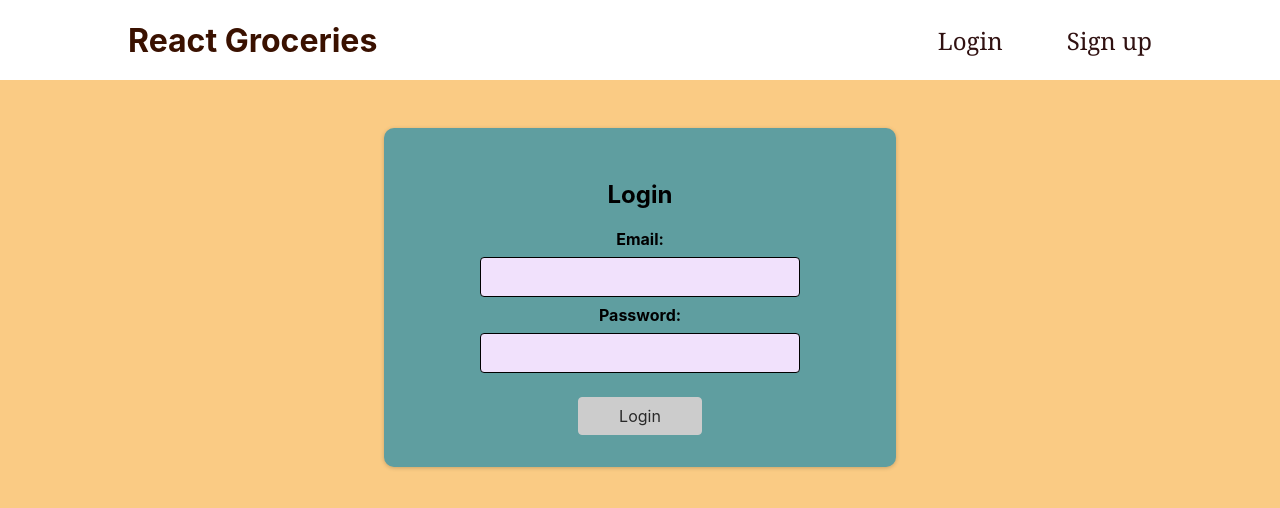
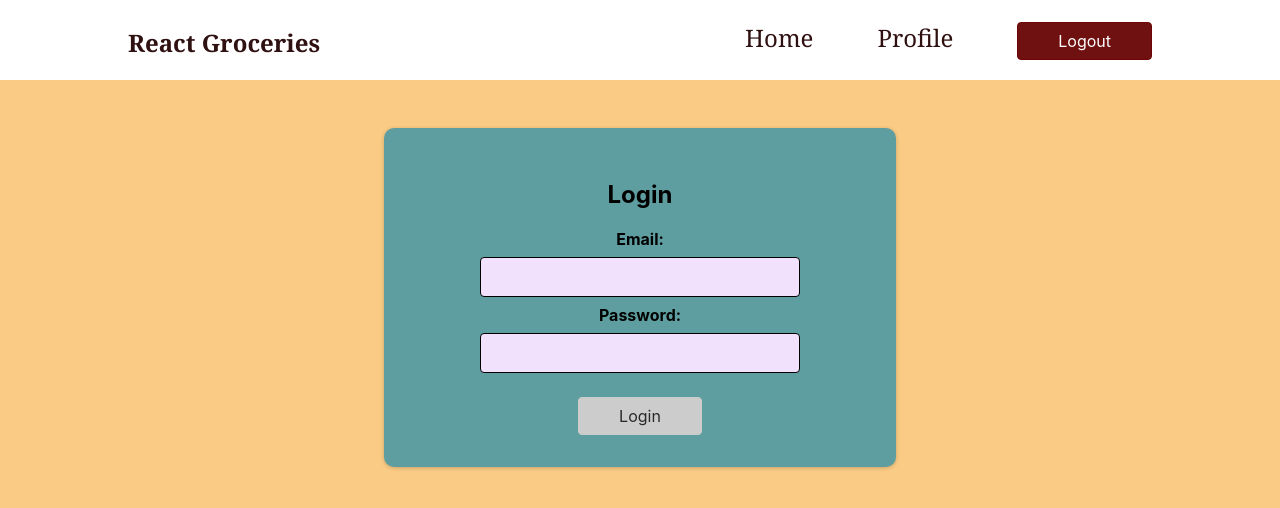
Before and after one commit to maggie-lw/portfolio-groceries, a Next.js app: page /log-in in a window 1280 px wide. Shown: the top 508 px of the page. Built offline with nearby package versions, Linux system fonts and the light colour scheme; no server answers; sample sign-in values are in the browser's storage.

Commit message:
+ Protected pages and AuthGuard

```diff
--- /dev/null
+++ b/components/Auth/AuthGuard.js
@@ -0,0 +1,28 @@
+import AuthContext from "../store/auth-context";
+import { useContext, useEffect } from "react";
+import { useRouter } from "next/router";
+
+const AuthGuard = (props) => {
+    const { isLoggedIn, initializing } = useContext(AuthContext);
+    const router = useRouter();
+
+    useEffect(() => {
+        if (!initializing) {
+            if (!isLoggedIn) {
+                router.push('/');
+            }
+        }
+    }, [initializing, router, isLoggedIn]);
+
+    if (initializing) {
+        return <h1> Loading</h1>
+    }
+
+    if (!initializing && isLoggedIn) {
+        return <>{props.children}</>
+    }
+
+    return null;
+};
+
+export default AuthGuard;
--- a/components/Layout/Navigation.js
+++ b/components/Layout/Navigation.js
@@ -1,13 +1,10 @@
 import { useContext } from "react";
 import AuthContext from "../store/auth-context";
-import { useRouter } from "next/router";
 
 import classes from "./Navigation.module.css";
 import Link from "next/link";
 
 const Navigation = () => {
-  const router = useRouter();
-
   const authCtx = useContext(AuthContext);
   const isLoggedIn = authCtx.isLoggedIn;
 
@@ -15,12 +12,13 @@ const Navigation = () => {
     event.preventDefault();
 
     authCtx.logout();
-    router.push("/");
   };
 
   return (
     <header className={classes.header}>
-      <div className={classes.logo}>React Groceries</div>
+      <div className={classes.logo}>
+        <Link href="/">React Groceries</Link>
+      </div>
       <nav>
         <ul>
           {!isLoggedIn && (
@@ -35,12 +33,12 @@ const Navigation = () => {
           )}
           {isLoggedIn && (
             <li>
-              <Link href='/lists'>Home</Link>
+              <Link href="/lists">Home</Link>
             </li>
           )}
           {isLoggedIn && (
             <li>
-              <Link href='/profile'>Profile</Link>
+              <Link href="/profile">Profile</Link>
             </li>
           )}
           {isLoggedIn && (
--- a/components/store/auth-context.js
+++ b/components/store/auth-context.js
@@ -1,4 +1,4 @@
-import React, { useState } from "react";
+import React, { useEffect, useState } from "react";
 import { getAuth } from "firebase/auth";
 
 const AuthContext = React.createContext({
@@ -11,8 +11,20 @@ const AuthContext = React.createContext({
 export const AuthContextProvider = (props) => {
   const auth = getAuth();
   const [token, setToken] = useState(null);
+  const [initializing, setInitializing] = useState(true);
 
   const userIsLoggedIn = !!token;
+
+  useEffect(() => {
+    auth.onAuthStateChanged((token) => {
+      if (token) {
+        setToken(token);
+      } else {
+        setToken(null);
+      }
+      setInitializing(false);
+    })
+  }, []);
 
   const loginHandler = (token) => {
     setToken(token);
@@ -28,6 +40,7 @@ export const AuthContextProvider = (props) => {
     isLoggedIn: userIsLoggedIn,
     login: loginHandler,
     logout: logoutHandler,
+    initializing
   };
 
   return (
--- a/pages/_app.js
+++ b/pages/_app.js
@@ -2,8 +2,8 @@ import Layout from "../components/Layout/Layout";
 import { AuthContextProvider } from "../components/store/auth-context";
 import "../styles/globals.css";
 import { initializeApp } from "firebase/app";
-// TODO: Add SDKs for Firebase products that you want to use
-// https://firebase.google.com/docs/web/setup#available-libraries
+import AuthGuard from "../components/Auth/AuthGuard";
+
 
 // Your web app's Firebase configuration
 const firebaseConfig = {
@@ -24,7 +24,13 @@ function MyApp({ Component, pageProps }) {
   return (
     <AuthContextProvider>
       <Layout>
-        <Component {...pageProps} />
+        {Component.requireAuth ? (
+          <AuthGuard>
+            <Component {...pageProps} />
+          </AuthGuard>
+        ) : (
+          <Component {...pageProps} />
+        )}
       </Layout>
     </AuthContextProvider>
   );
--- a/pages/lists.js
+++ b/pages/lists.js
@@ -9,4 +9,6 @@ const Lists = () => {
   );
 };
 
+Lists.requireAuth = true;
+
 export default Lists;
--- a/pages/profile/change-password.js
+++ b/pages/profile/change-password.js
@@ -4,4 +4,6 @@ const ChangePasswordPage = () => {
     return <div><ChangePassword /></div>
 };
 
+ChangePasswordPage.requireAuth = true;
+
 export default ChangePasswordPage;
--- a/pages/profile/index.js
+++ b/pages/profile/index.js
@@ -10,4 +10,6 @@ const Profile = () => {
   );
 };
 
+Profile.requireAuth = true;
+
 export default Profile;
```
Also changed, not shown: components/Auth/LogInForm.js (+0 -36 lines).
